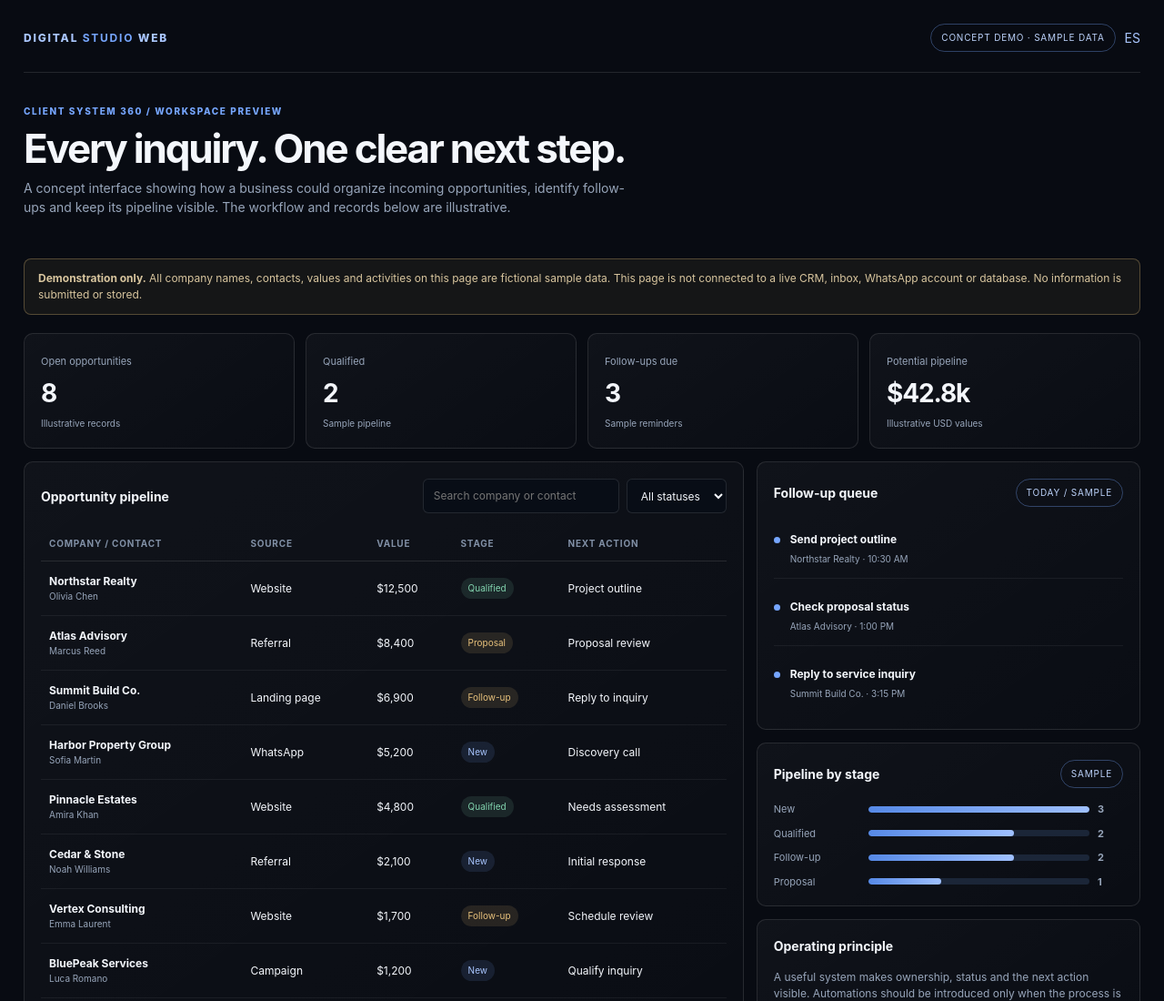
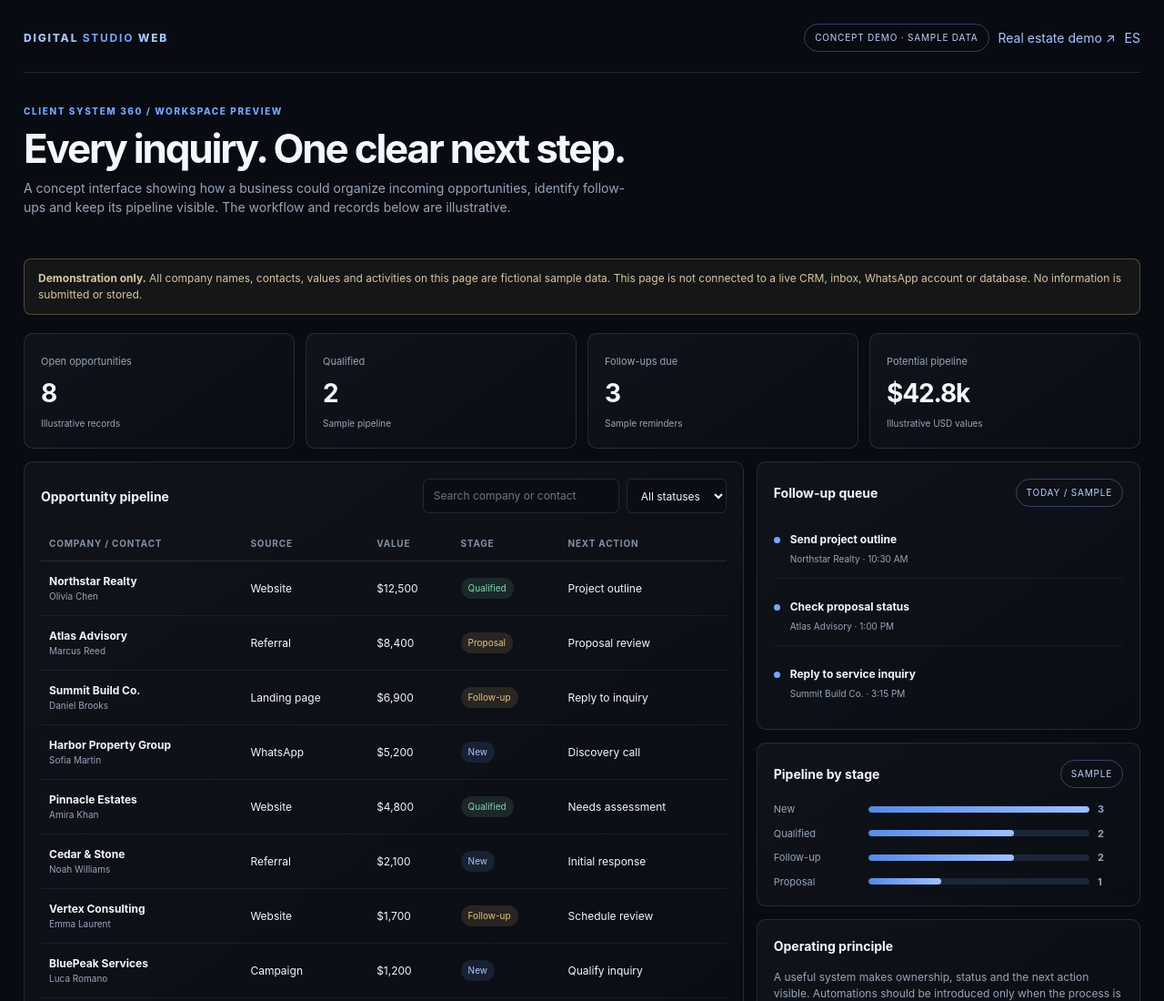
Before and after one commit to Facuk27/Digital-studio-web-, a plain HTML site: page system-demo.html in a window 1280 px wide. Shown: the top 1100 px of the page at 91% size. Drawn offline with Linux system fonts and the light colour scheme.

Commit message:
Cross-link real estate workflow demo

```diff
--- a/system-demo.html
+++ b/system-demo.html
@@ -11,7 +11,7 @@
 </style>
 </head>
 <body><div class="wrap">
-<header class="top"><a class="brand" href="index.html">DIGITAL <b>STUDIO</b> WEB</a><div style="display:flex;gap:10px;align-items:center"><span class="tag">Concept demo · Sample data</span><a href="index-es.html" aria-label="Spanish">ES</a></div></header>
+<header class="top"><a class="brand" href="index.html">DIGITAL <b>STUDIO</b> WEB</a><div style="display:flex;gap:10px;align-items:center"><span class="tag">Concept demo · Sample data</span><a href="real-estate-demo.html">Real estate demo ↗</a><a href="index-es.html" aria-label="Spanish">ES</a></div></header>
 <section class="intro"><div class="kicker">Client System 360 / Workspace preview</div><h1>Every inquiry. One clear next step.</h1><p>A concept interface showing how a business could organize incoming opportunities, identify follow-ups and keep its pipeline visible. The workflow and records below are illustrative.</p></section>
 <div class="notice"><strong>Demonstration only.</strong> All company names, contacts, values and activities on this page are fictional sample data. This page is not connected to a live CRM, inbox, WhatsApp account or database. No information is submitted or stored.</div>
 <section class="stats" aria-label="Sample pipeline metrics"><article class="stat"><small>Open opportunities</small><strong id="openCount">8</strong><em>Illustrative records</em></article><article class="stat"><small>Qualified</small><strong id="qualifiedCount">3</strong><em>Sample pipeline</em></article><article class="stat"><small>Follow-ups due</small><strong id="followCount">3</strong><em>Sample reminders</em></article><article class="stat"><small>Potential pipeline</small><strong id="pipelineValue">$42.8k</strong><em>Illustrative USD values</em></article></section>
```
